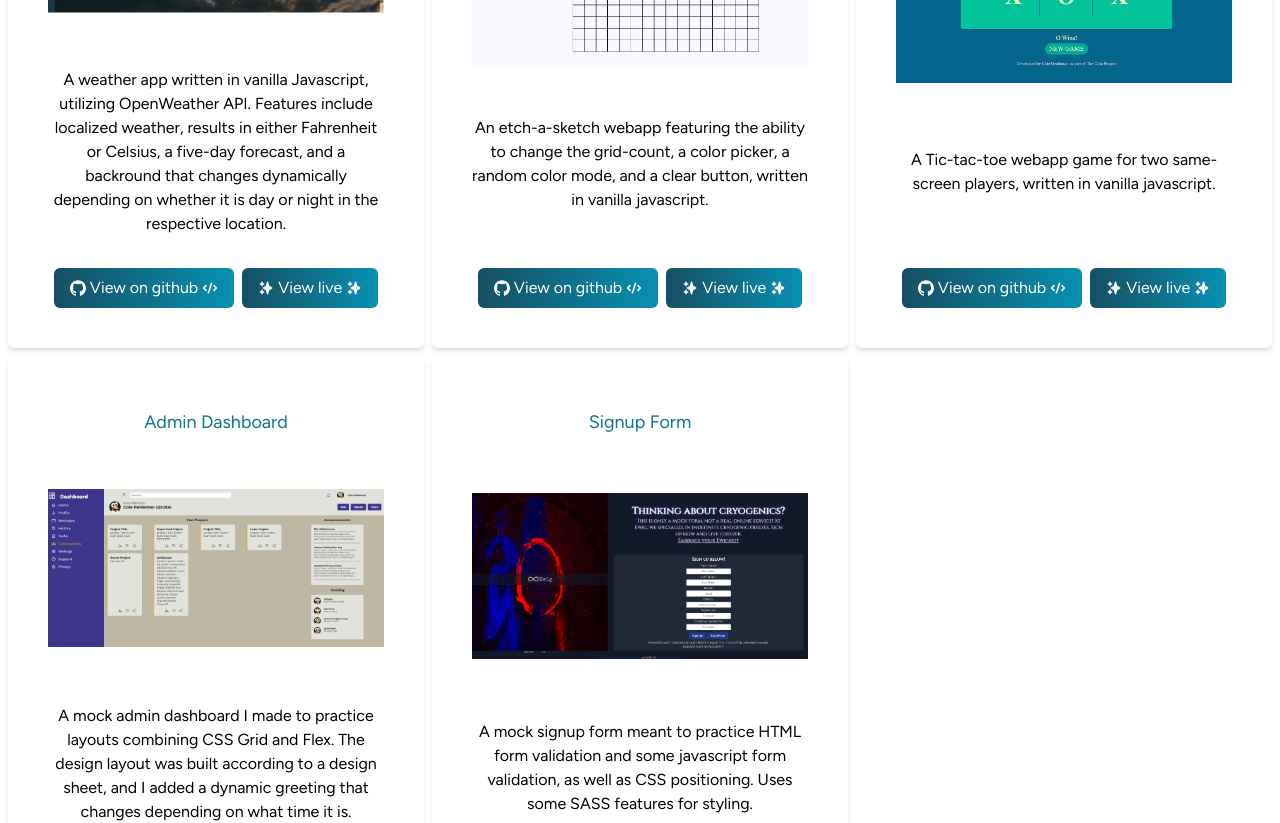
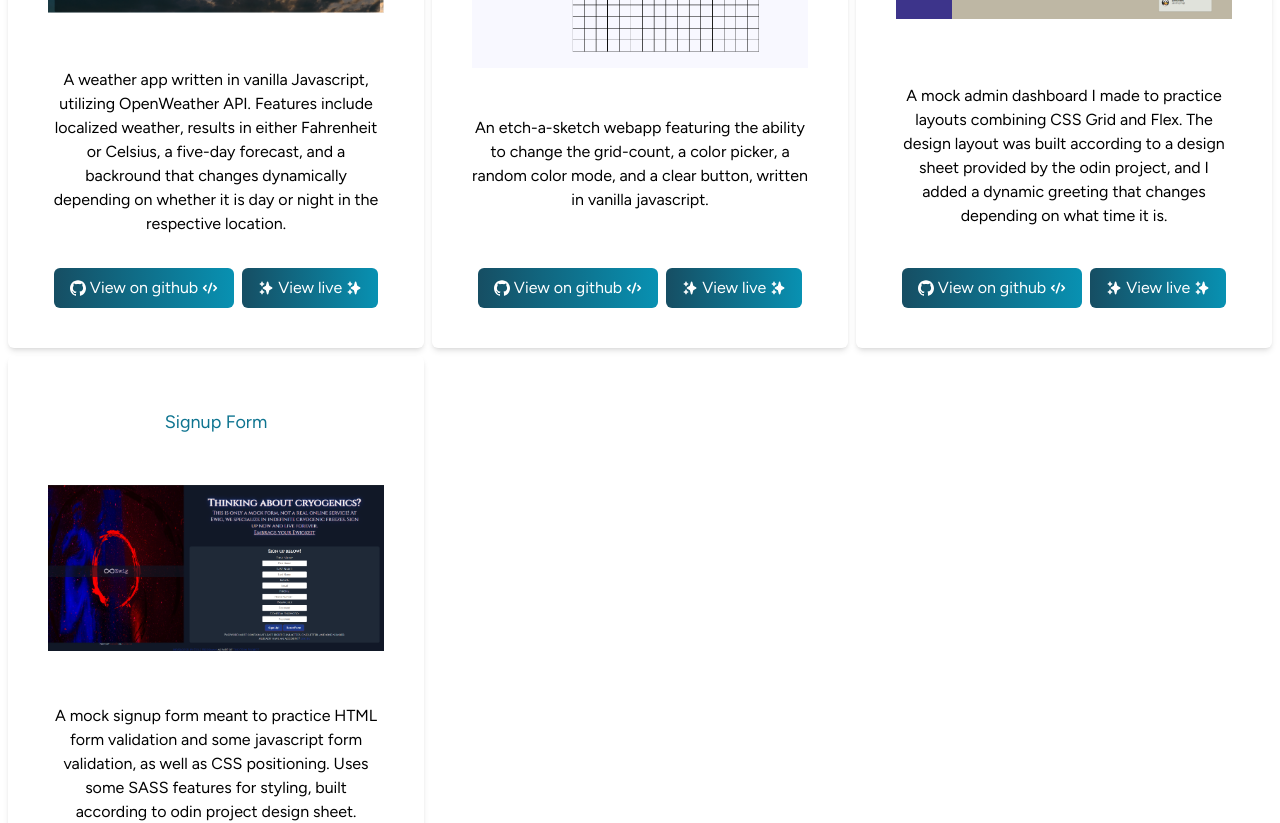
Before and after one commit to Alienatedlabor/react-portfolio, a Next.js app: page / in a window 1280 px wide. Shown: the part 2220-3043 px from the top of the page. Built offline with nearby package versions, Linux system fonts and the light colour scheme.

Commit message:
remove tic tac toe

```diff
--- a/pages/index.tsx
+++ b/pages/index.tsx
@@ -156,19 +156,10 @@ export default function Home() {
             />
 
             <Project
-              title="Tic-Tac-Toe"
-              imageURL="/ticTacToeScreenshot.png"
-              alt="an image of a tic tac toe grid where O won."
-              description="A Tic-tac-toe webapp game for two same-screen players, written in vanilla javascript."
-              githubLink="https://github.com/Alienatedlabor/Tic-Tac-Toe"
-              demoLink="https://alienatedlabor.github.io/Tic-Tac-Toe/"
-            />
-
-            <Project
               title="Admin Dashboard"
               imageURL="/adminDashboardScreenshot.png"
               alt="an admin dashboard layout"
-              description="A mock admin dashboard I made to practice layouts combining CSS Grid and Flex. The design layout was built according to a design sheet, and I added a dynamic greeting that changes depending on what time it is."
+              description="A mock admin dashboard I made to practice layouts combining CSS Grid and Flex. The design layout was built according to a design sheet provided by the odin project, and I added a dynamic greeting that changes depending on what time it is."
               githubLink="https://github.com/Alienatedlabor/Admin-Dashboard"
               demoLink="https://alienatedlabor.github.io/Admin-Dashboard/"
             />
@@ -177,7 +168,7 @@ export default function Home() {
               title="Signup Form"
               imageURL="/signupFormScreenshot.png"
               alt="a signup form for a fake cryogenics company called Ewig"
-              description="A mock signup form meant to practice HTML form validation and some javascript form validation, as well as CSS positioning. Uses some SASS features for styling."
+              description="A mock signup form meant to practice HTML form validation and some javascript form validation, as well as CSS positioning. Uses some SASS features for styling, built according to odin project design sheet."
               githubLink="https://github.com/Alienatedlabor/Signup-Form"
               demoLink="https://alienatedlabor.github.io/Signup-Form/"
             />
```
